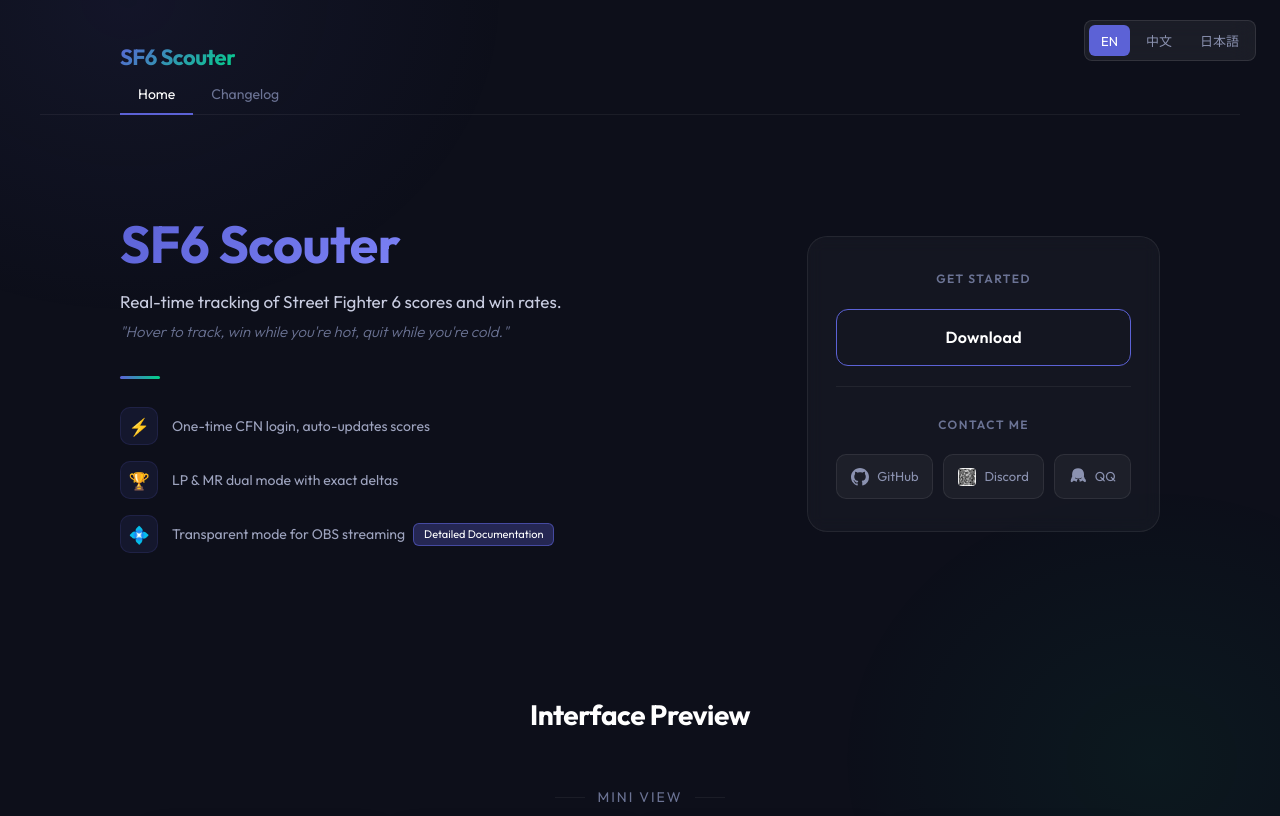
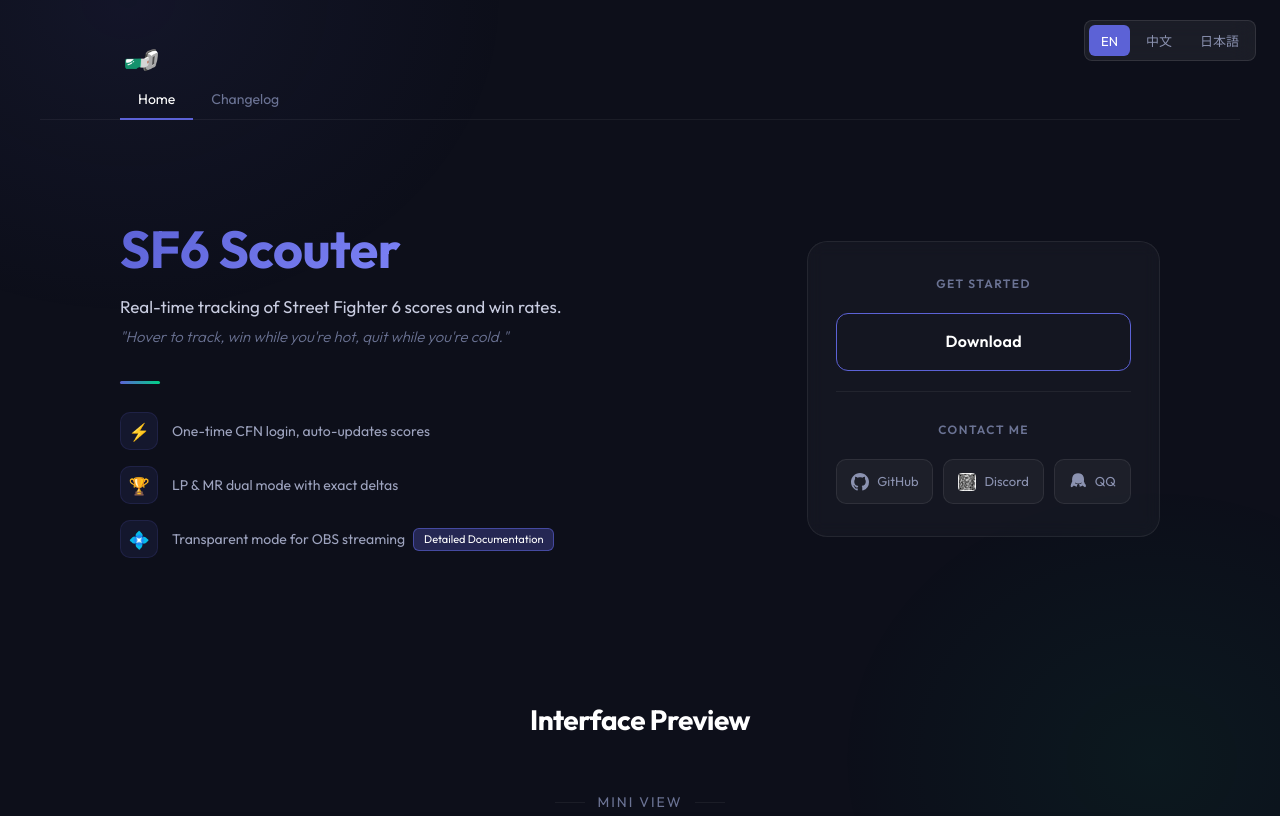
Before and after one commit to RengarLee/sf6_scouter, a plain HTML site: page index.html in a window 1280 px wide. Shown: the top 816 px of the page. Drawn offline with Linux system fonts and the light colour scheme; no server answers.

```diff
--- a/index.html
+++ b/index.html
@@ -519,7 +519,7 @@
 </div>
 
 <header class="header">
-  <div class="logo">SF6 Scouter</div>
+  <div class="logo"><img src="images/logo.png" alt="SF6 Scouter Logo" style="height:40px;vertical-align:middle;"></div>
 </header>
 
 <nav class="page-nav">
```
Also changed, not shown: images/logo.png (added), images/v0_3_5_PlayData.gif (added), images/v0_3_5_Pro.jpg (added), images/v0_3_5_Rank.jpg (added), images/v0_3_5_sf6scouter_logo.png (added), 2 other files.
